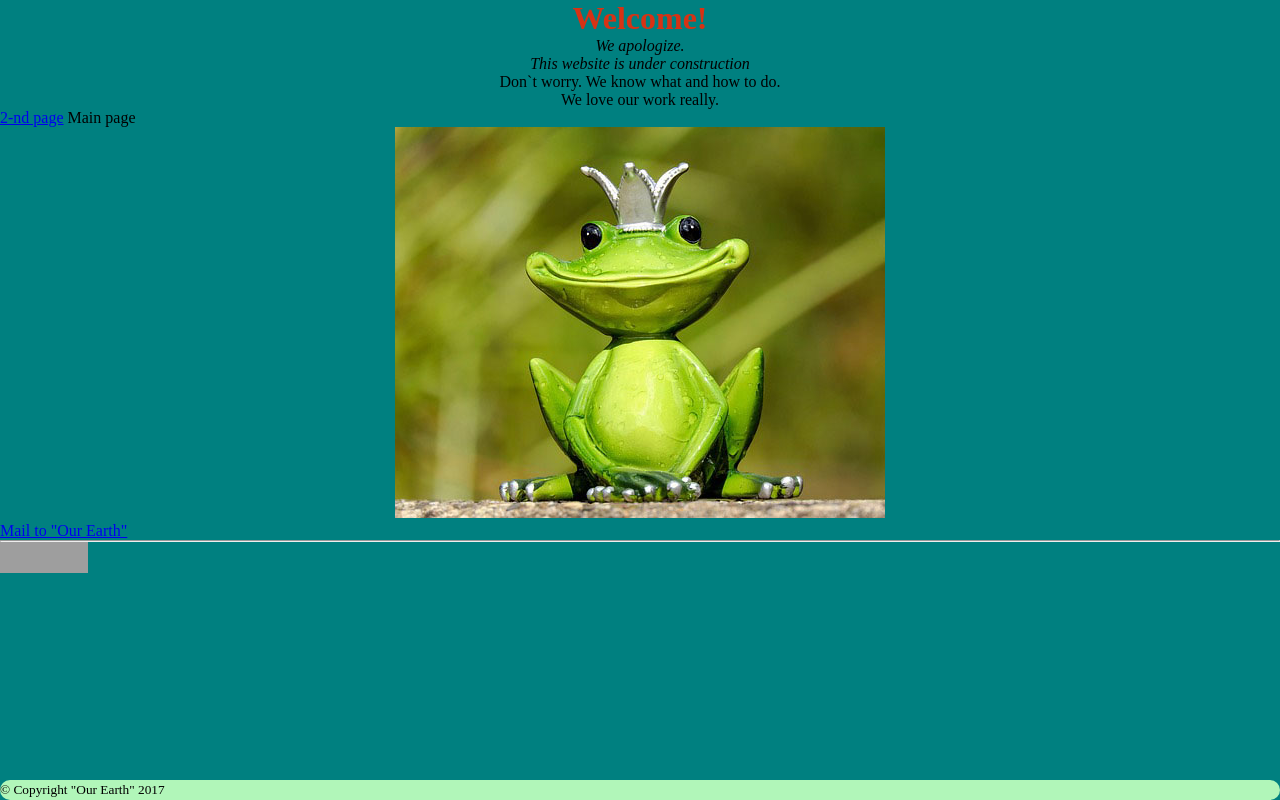
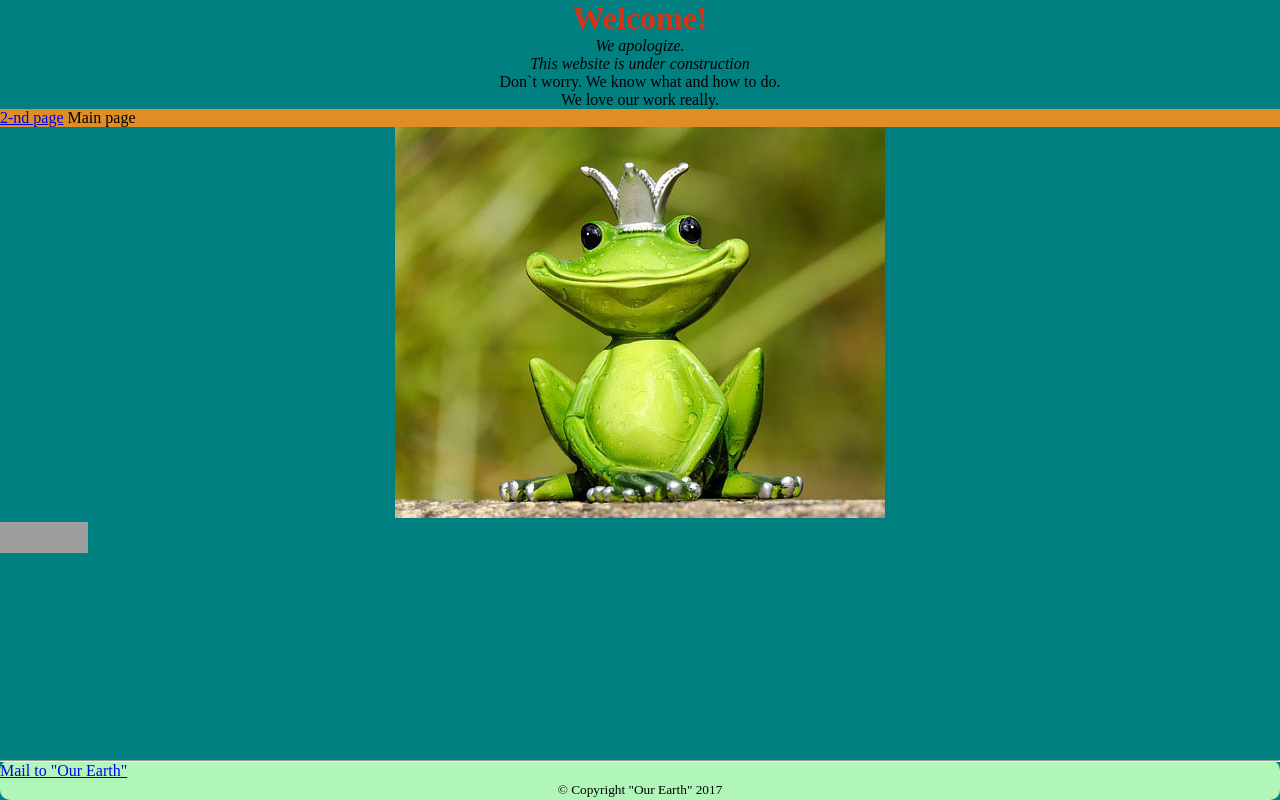
Before and after one commit to Ruslanito/HTML2, a PHP site: page / in a window 1280 px wide. Run offline with PHP 8.4, Linux system fonts and the light colour scheme; grey boxes are pictures that could not be loaded.

Commit message:
some changes in view of index.html

```diff
--- a/Site-ver17/Styles/styles.css
+++ b/Site-ver17/Styles/styles.css
@@ -17,7 +17,7 @@ body {
 }
 
 .content {
-   padding-bottom: 20px;
+   padding-bottom: 40px;
 }
 
 footer {
@@ -26,8 +26,9 @@ footer {
    bottom: 0;
    background: #b1f6b9;
    border-radius: 10px 10px 10px 10px;
-   height: 20px;
+   height: 40px;
    width: 100%;
+
 }
 
 .indexh1 {
@@ -45,8 +46,14 @@ footer {
 
 .nav {
    text-align: left;
+   background-color: #df8e23;
+   width:auto;
 }
 
 .hr1 {
    text-align: center;
 }
+
+.mailto {
+   text-align: left;
+}
--- a/Site-ver17/index.html
+++ b/Site-ver17/index.html
@@ -27,9 +27,6 @@
          <p class="p2">
             <img src="Images/frog-490_391_ver2.jpg" width="490" height="391" alt="We are developing" title="We are developing"></p>
 
-         <a href="mailto:info@28060.databor.pw/" title="Our e-mail"> Mail to "Our Earth"</a></p>
-
-         <hr class="hr1">
             <!--LiveInternet counter-->
             <script type="text/javascript">
                document.write("<a href='//www.liveinternet.ru/click' " +
@@ -46,8 +43,13 @@
       </div>
 
       <div class="footer">
+
             <footer>
-               <p> <small>&copy; Copyright "Our Earth"  2017 </small></p>
+               <hr class="hr1">
+               <div class="mailto">
+                  <a href="mailto:info@28060.databor.pw/" title="Our e-mail"> Mail to "Our Earth"</a>
+               </div>
+               <p class="p2"> <small>&copy; Copyright "Our Earth"  2017 </small></p>
             </footer>
       </div>
    </div>
```
